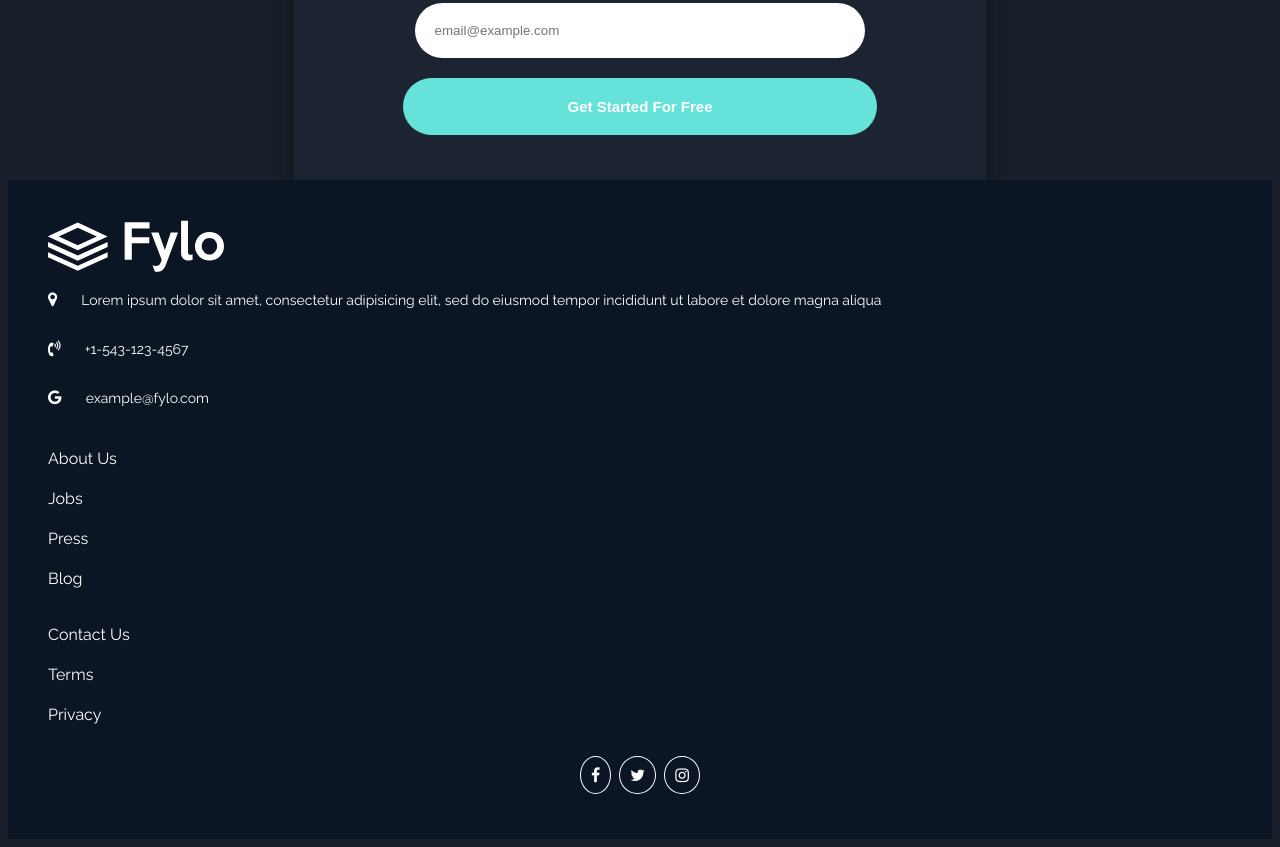
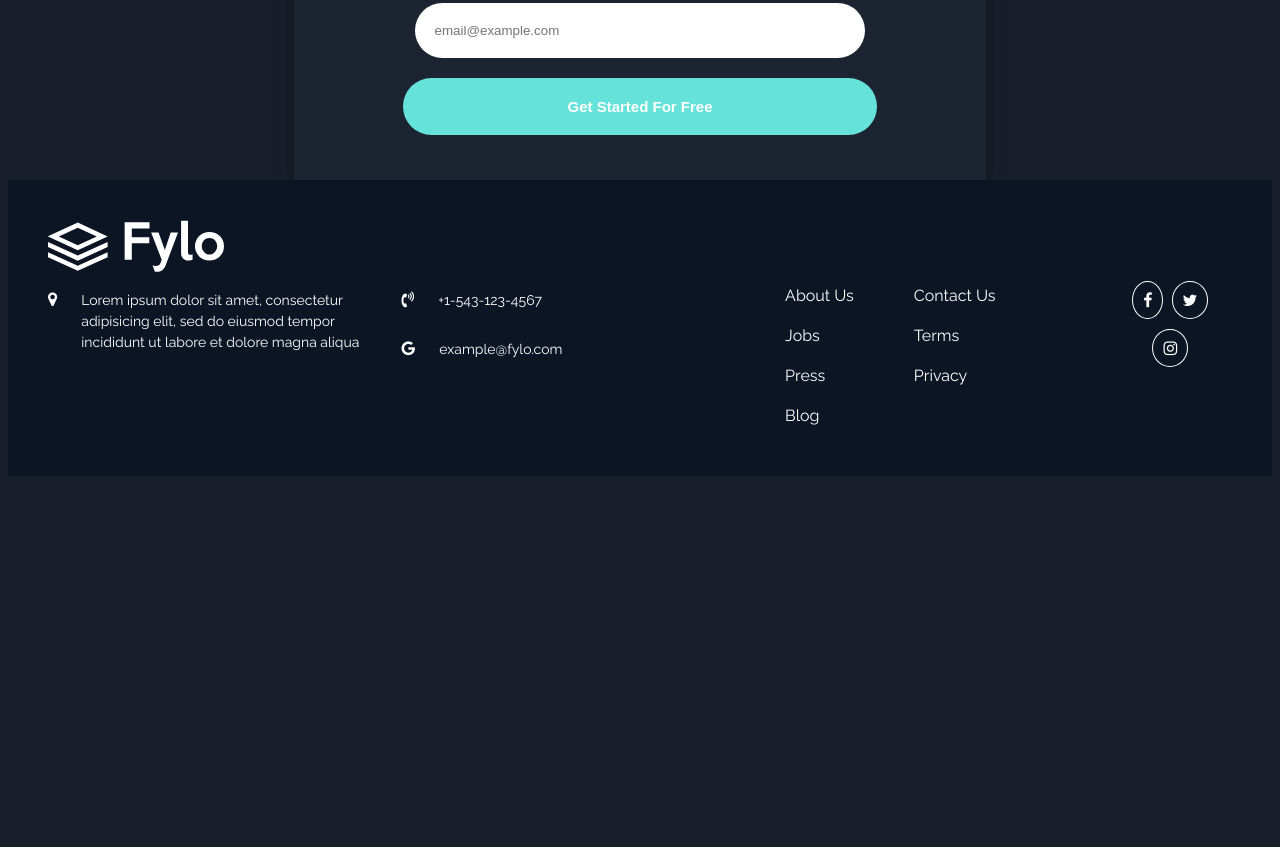
Before and after one commit to faadialangeveldt/sh-html-group18, a plain HTML site: page index.html in a window 1280 px wide. Shown: the part 2472-3319 px from the top of the page. After the commit the page ends 2956 px from the top, so only its background shows below. Drawn offline with nearby package versions, Linux system fonts and the light colour scheme.

Commit message:
footer added and fixed for responsive

```diff
--- a/index.html
+++ b/index.html
@@ -193,6 +193,7 @@
     .social-icons {
       text-align: center;
     }
+
     .social-icons .fa {
       padding: 10px;
       text-align: center;
@@ -308,6 +309,29 @@
         width: 50%;
         margin: auto;
         border-radius: 0;
+      }
+
+      .footer-container {
+        display: flex;
+      }
+
+      .description {
+        width: 30%;
+      }
+
+      .description-details {
+        display: inline;
+        width: 30%;
+      }
+
+      ul {
+        margin: 0;
+        padding: 0 30px;
+      }
+
+      footer nav {
+        width: 30%;
+        display: flex;
       }
 
       /* End of Faadia's styling changes */
@@ -517,19 +541,23 @@
   <footer>
     <img src="./Images/logo.svg" />
 
-    <div>
+    <div class="footer-container">
+      <div class="description">
         <i class="fa fa-map-marker" aria-hidden="true"></i>
-      <p>Lorem ipsum dolor sit amet, consectetur adipisicing elit, sed do eiusmod tempor incididunt ut labore et dolore
+        <p>Lorem ipsum dolor sit amet, consectetur adipisicing elit, sed do eiusmod tempor incididunt ut labore et
+          dolore
           magna aliqua</p>
       </div>
-
+      <div class="description-details">
         <div>
           <i class="fa fa-volume-control-phone" aria-hidden="true"></i>
           <p>+1-543-123-4567</p>
         </div>
+
         <div>
           <i class="fa fa-google" aria-hidden="true"></i>
           <p>example@fylo.com</p>
+        </div>
       </div>
 
       <nav>
@@ -552,6 +580,7 @@
         <i class="fa fa-twitter"></i>
         <i class="fa fa-instagram"></i>
       </div>
+    </div>
 
   </footer>
   <!--Tanny's section for the last section -->
```
Lines whose indentation alone changed are shown as unchanged.
